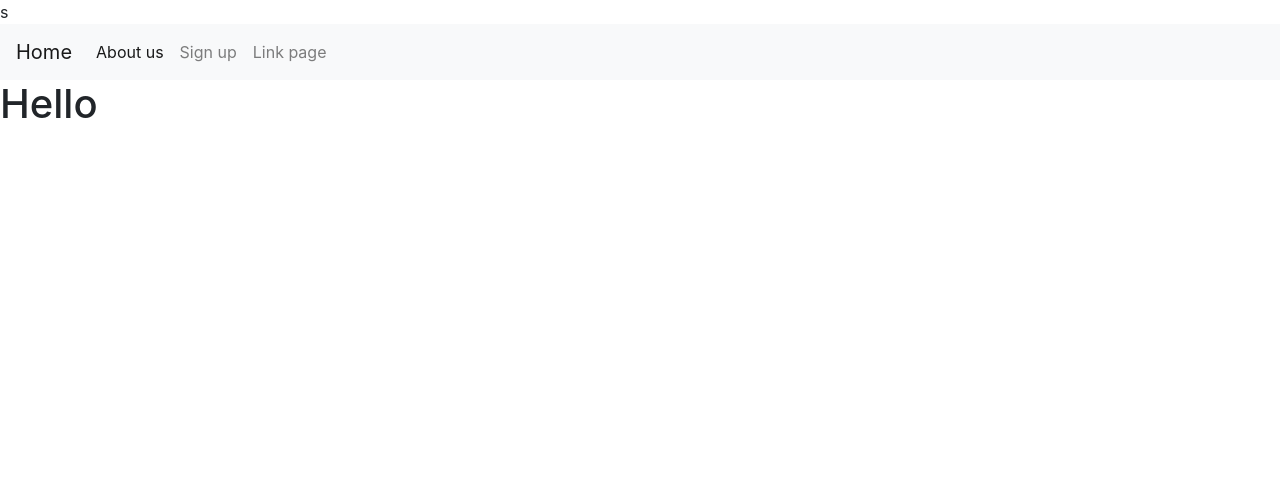
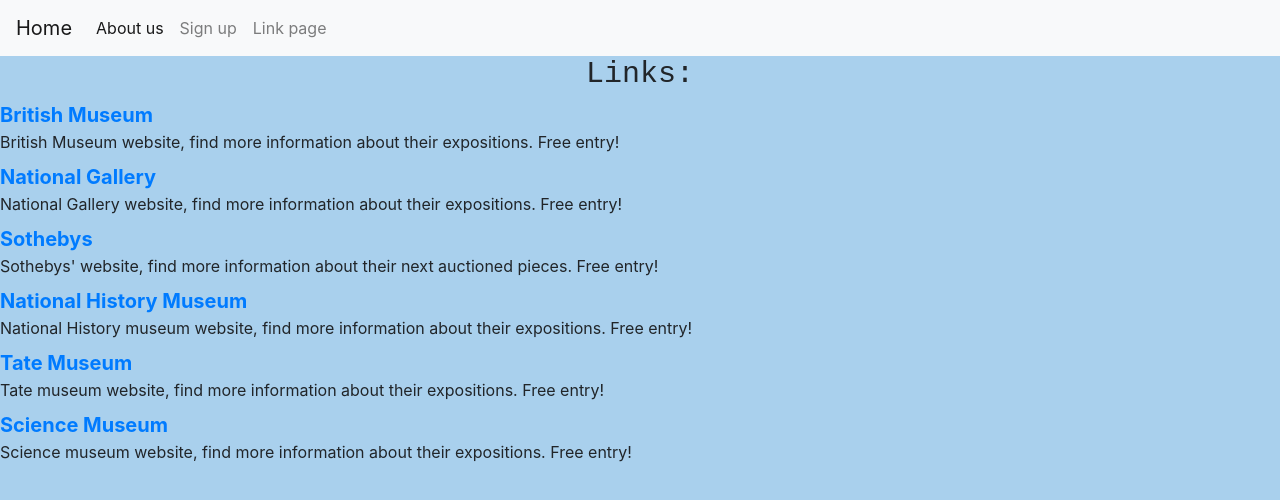
Before and after one commit to Evehgd/Fancyamuseum, a plain HTML site: page Linkpage.html in a window 1280 px wide. Drawn offline with nearby package versions, Linux system fonts and the light colour scheme.

Commit message:
links and home change

```diff
--- a/Linkpage.html
+++ b/Linkpage.html
@@ -1,4 +1,4 @@
-s<!DOCTYPE html>
+<!DOCTYPE html>
 <html lang="en">
 <head>
   <meta charset="UTF-8">
@@ -6,8 +6,9 @@ s<!DOCTYPE html>
   <meta http-equiv="X-UA-Compatible" content="ie=edge">
   <title>Document</title>
   <link rel="stylesheet" href="https://stackpath.bootstrapcdn.com/bootstrap/4.1.3/css/bootstrap.min.css" integrity="sha384-MCw98/SFnGE8fJT3GXwEOngsV7Zt27NXFoaoApmYm81iuXoPkFOJwJ8ERdknLPMO" crossorigin="anonymous">
+  <link rel="stylesheet" href="./main.css" rel="stylesheet">
 </head>
-<body>
+<body class=bodylinks>
 
     <nav class="navbar navbar-expand-lg navbar-light bg-light">
       <a class="navbar-brand" href="index.html"> Home </a>
@@ -25,10 +26,28 @@ s<!DOCTYPE html>
           <li class="nav-item">
             <a class="nav-link" href="Linkpage.html">Link page</a>
           </li>
-
         </ul>
       </div>
     </nav>
-  <h1> Hello </h1>
+    <div>
+      <h1 class="links">Links:</h1>
+    </div>
+    <div>
+      <dl>
+          <dt> <a class="britishmuseum" href="https://www.britishmuseum.org/"> British Museum </a> </dt>
+          <dd>British Museum website, find more information about their expositions. Free entry! </dd>
+          <dt> <a class="nationalgallery" href="https://www.nationalgallery.org.uk/whats-on/calendar/dress-down-friday?gclid=Cj0KCQiArqPgBRCRARIsAPwlHoUEnkhigXwY7tx-00DAW0ww_-kjx_zhyGKw1rIJU3Kpbh82yvVoIYgaAjUAEALw_wcB"> National Gallery </a> </dt>
+          <dd>National Gallery website, find more information about their expositions. Free entry! </dd>
+          <dt> <a class="sothebys" href="https://www.sothebys.com/en/"> Sothebys</a> </dt>
+          <dd>Sothebys' website, find more information about their next auctioned pieces. Free entry! </dd>
+          <dt> <a class="nationalhistory" href="http://www.nhm.ac.uk/visit.html?gclid=Cj0KCQiArqPgBRCRARIsAPwlHoXvoGEQxb1IL4-9Sf7-43wcUgHnVBAjTNkL19H7Akndv7f-8tmJ9KsaAnldEALw_wcB"> National History Museum</a> </dt>
+          <dd>National History museum website, find more information about their expositions. Free entry! </dd>
+          <dt> <a class="tatemuseum" href="https://www.tate.org.uk/?gclid=Cj0KCQiArqPgBRCRARIsAPwlHoUqi9OrdtqUgzTG5yhOLXV035MfcGtkEcOYmSSjux_UpPRP8ucTodgaAj39EALw_wcB"> Tate Museum</a> </dt>
+          <dd>Tate museum website, find more information about their expositions. Free entry! </dd>
+          <dt> <a class="sciencemuseum" href="https://www.sciencemuseum.org.uk/?gclid=Cj0KCQiArqPgBRCRARIsAPwlHoWrwsfI2f0daiIB2rswC5KKszSGQ3kbL3uSQj2b7gMf5fDxtBMSSfYaAr5BEALw_wcB"> Science Museum</a> </dt>
+          <dd>Science museum website, find more information about their expositions. Free entry! </dd>
+      </dl>
+    </div>
+
 </body>
 </html>
--- a/main.css
+++ b/main.css
@@ -0,0 +1,48 @@
+
+h1{
+  text-align: center;
+}
+h2{
+  text-align: center;
+}
+
+.bodylinks{
+  background-color: #a9d0ed;
+}
+
+.links{
+  font-size: 30px;
+  font-family: monospace;
+}
+
+.britishmuseum{
+  font-size: 20px;
+}
+
+.nationalgallery{
+  font-size: 20px
+}
+.tatemuseum{
+  font-size: 20px
+}
+.sothebys{
+  font-size: 20px
+}
+.sciencemuseum{
+  font-size: 20px
+}
+.nationalhistory{
+  font-size: 20px
+}
+
+.column{
+  margin: auto;
+  padding: 10px;
+}
+.column2{
+  margin: auto;
+  padding: 10px;
+}
+
+.img1:hover .overlay1{
+  opacity: 1;}
```
Also changed, not shown: aboutus.html (+1 -1 lines), index.html (+16 -2 lines), Images/Britishmuseum.jpg (added), Images/NationalGallery.jpg (added), Images/Nationalhistory.jpg (added), Images/Sciencemuseum.jpg (added), Images/Sothebys.jpg (added), Images/Tatemodern.jpg (added).
